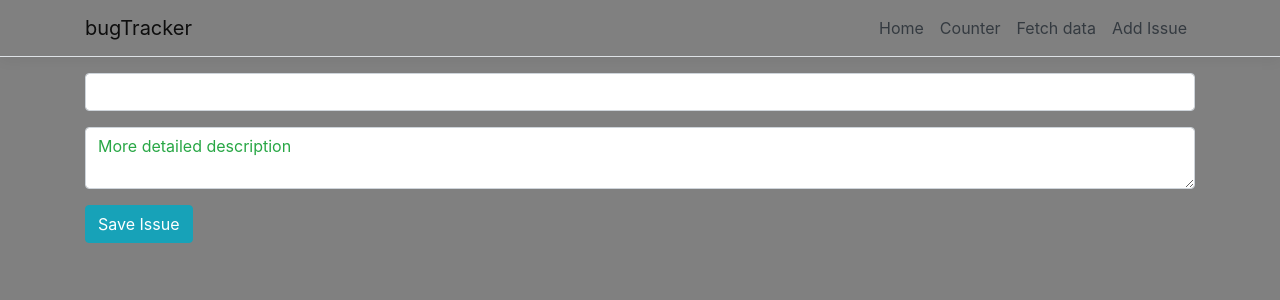
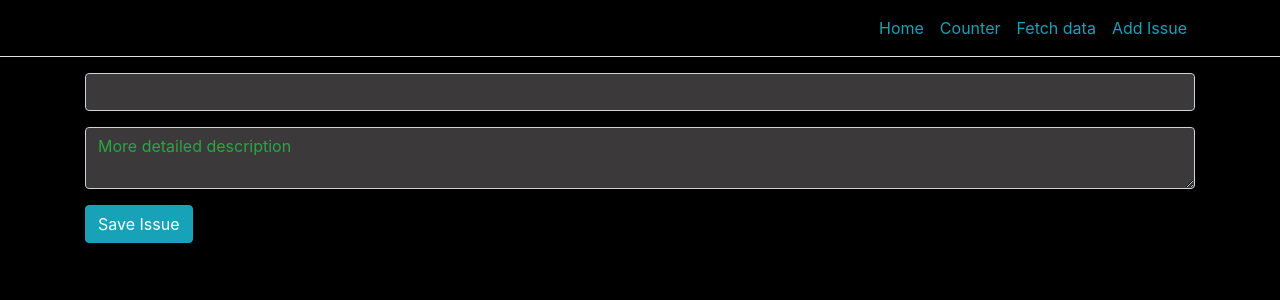
Before and after one commit to LeilaniL/bug-tracker, a React (Create React App) app in the folder BugTrackerReact/ClientApp/: page /issues/create in a window 1280 px wide. Shown: the top 300 px of the page. Built offline with nearby package versions, Linux system fonts and the light colour scheme.

Commit message:
update styles for dark mode

```diff
--- a/BugTrackerReact/ClientApp/public/index.html
+++ b/BugTrackerReact/ClientApp/public/index.html
@@ -24,7 +24,7 @@
   <title>BugTracker</title>
 </head>
 
-<body style="background-color: gray">
+<body style="background-color: black">
   <noscript>
     You need to enable JavaScript to run this app.
   </noscript>
--- a/BugTrackerReact/ClientApp/src/components/IssueForm.js
+++ b/BugTrackerReact/ClientApp/src/components/IssueForm.js
@@ -54,12 +54,12 @@ export class IssueForm extends Component {
     return (
       <Form onSubmit={this.handleSubmit}>
         <FormGroup>
-          <Input className="text-primary" type="text" name="issueName" value={this.state.issueName} required
+          <Input className="text-primary" style={{ backgroundColor: "#3b3939" }} type="text" name="issueName" value={this.state.issueName} required
             onChange={this.handleInputChange}
             onFocus={this.clearValues} />
         </FormGroup>
         <FormGroup>
-          <Input className="text-success" type="textarea" id="Description" name="Description"
+          <Input className="text-success" style={{ backgroundColor: "#3b3939" }} type="textarea" id="Description" name="Description"
             value={this.state.Description}
             onChange={this.handleInputChange}
             onFocus={this.clearValues} />
--- a/BugTrackerReact/ClientApp/src/components/NavMenu.js
+++ b/BugTrackerReact/ClientApp/src/components/NavMenu.js
@@ -31,16 +31,16 @@ export class NavMenu extends Component {
             <Collapse className="d-sm-inline-flex flex-sm-row-reverse" isOpen={!this.state.collapsed} navbar>
               <ul className="navbar-nav flex-grow">
                 <NavItem>
-                  <NavLink tag={Link} className="text-dark" to="/">Home</NavLink>
+                  <NavLink tag={Link} className="text-info" to="/">Home</NavLink>
                 </NavItem>
                 <NavItem>
-                  <NavLink tag={Link} className="text-dark" to="/counter">Counter</NavLink>
+                  <NavLink tag={Link} className="text-info" to="/counter">Counter</NavLink>
                 </NavItem>
                 <NavItem>
-                  <NavLink tag={Link} className="text-dark" to="/fetch-data">Fetch data</NavLink>
+                  <NavLink tag={Link} className="text-info" to="/fetch-data">Fetch data</NavLink>
                 </NavItem>
                 <NavItem>
-                  <NavLink tag={Link} className="text-dark" to="/issues/create">Add Issue</NavLink>
+                  <NavLink tag={Link} className="text-info" to="/issues/create">Add Issue</NavLink>
                 </NavItem>
               </ul>
             </Collapse>
```
